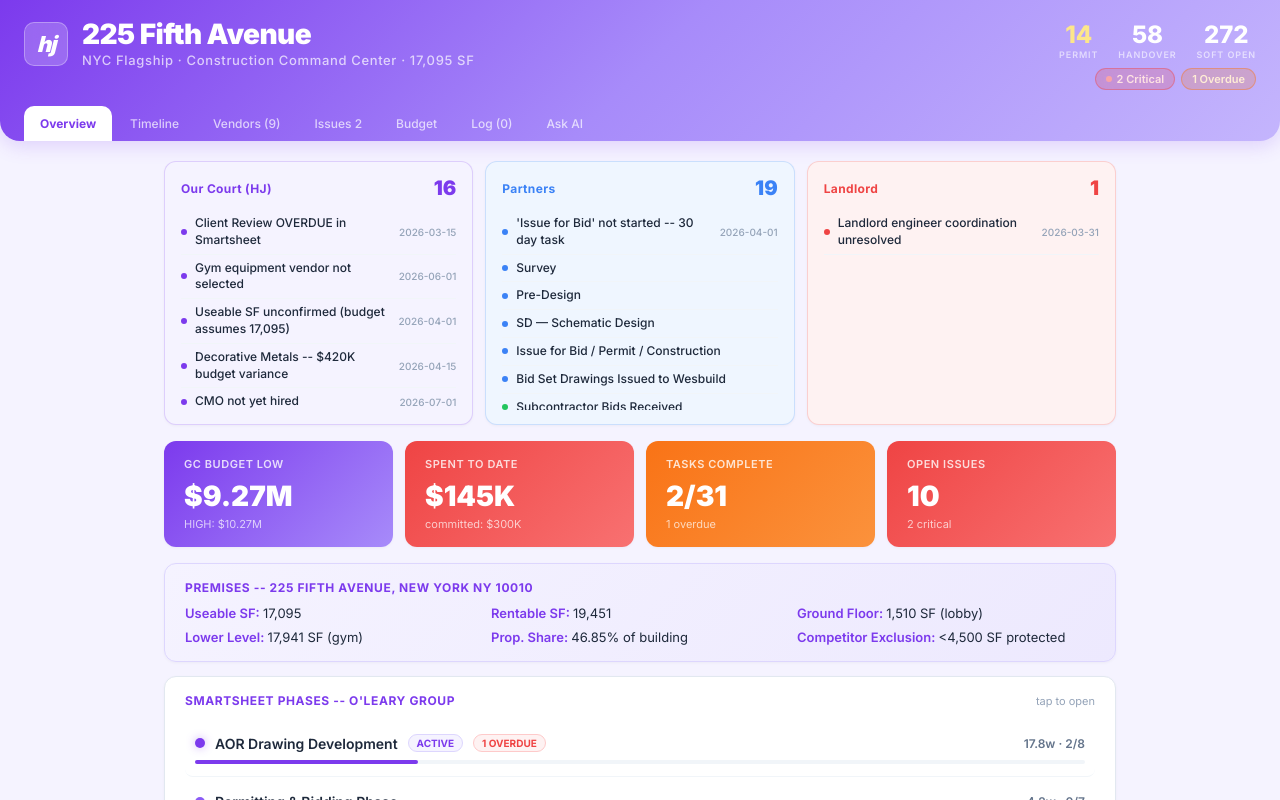
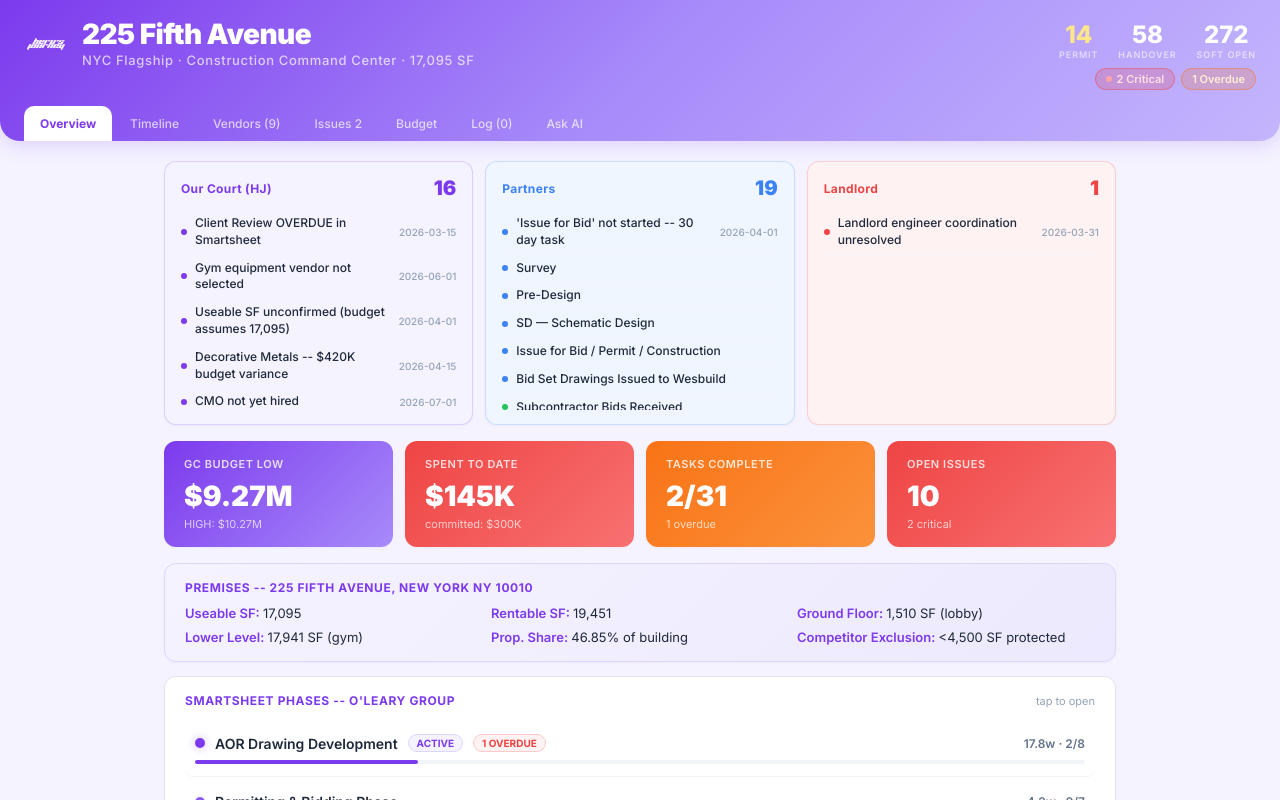
Before and after one commit to ogorod-com/hj-command-center, a React (Vite) app: page / in a window 1280 px wide. Shown: the top 800 px of the page. Built offline with nearby package versions, Linux system fonts and the light colour scheme.

Commit message:
Use actual HJ logo image in header

```diff
--- a/src/App.jsx
+++ b/src/App.jsx
@@ -293,9 +293,7 @@ export default function App(){
       <div style={{background:"linear-gradient(135deg, #7C3AED 0%, #A78BFA 50%, #C4B5FD 100%)",padding:"20px 24px 0",borderRadius:"0 0 20px 20px",boxShadow:"0 4px 20px rgba(124,58,237,0.2)"}}>
         <div className="hr" style={{display:"flex",justifyContent:"space-between",alignItems:"flex-start",marginBottom:16}}>
           <div style={{display:"flex",alignItems:"center",gap:14}}>
-            <div style={{width:44,height:44,borderRadius:10,background:"rgba(255,255,255,0.2)",backdropFilter:"blur(8px)",display:"flex",alignItems:"center",justifyContent:"center",flexShrink:0,border:"1px solid rgba(255,255,255,0.3)"}}>
-              <span style={{fontSize:22,fontWeight:900,fontStyle:"italic",color:"#fff",letterSpacing:"-0.05em",lineHeight:1}}>hj</span>
-            </div>
+            <img src="/hj-logo.png" alt="Hero's Journey" style={{height:44,width:"auto",flexShrink:0,filter:"brightness(0) invert(1)",opacity:0.95}}/>
             <div>
               <div className="hdr-title" style={{fontSize:28,fontWeight:900,color:"#fff",lineHeight:1,letterSpacing:"-0.02em"}}>225 Fifth Avenue</div>
               <div style={{fontSize:13,fontWeight:500,color:"rgba(255,255,255,0.7)",marginTop:4,letterSpacing:"0.05em"}}>NYC Flagship &middot; Construction Command Center &middot; 17,095 SF</div>
```
Also changed, not shown: .claude/settings.local.json, public/hj-logo.png (added).
